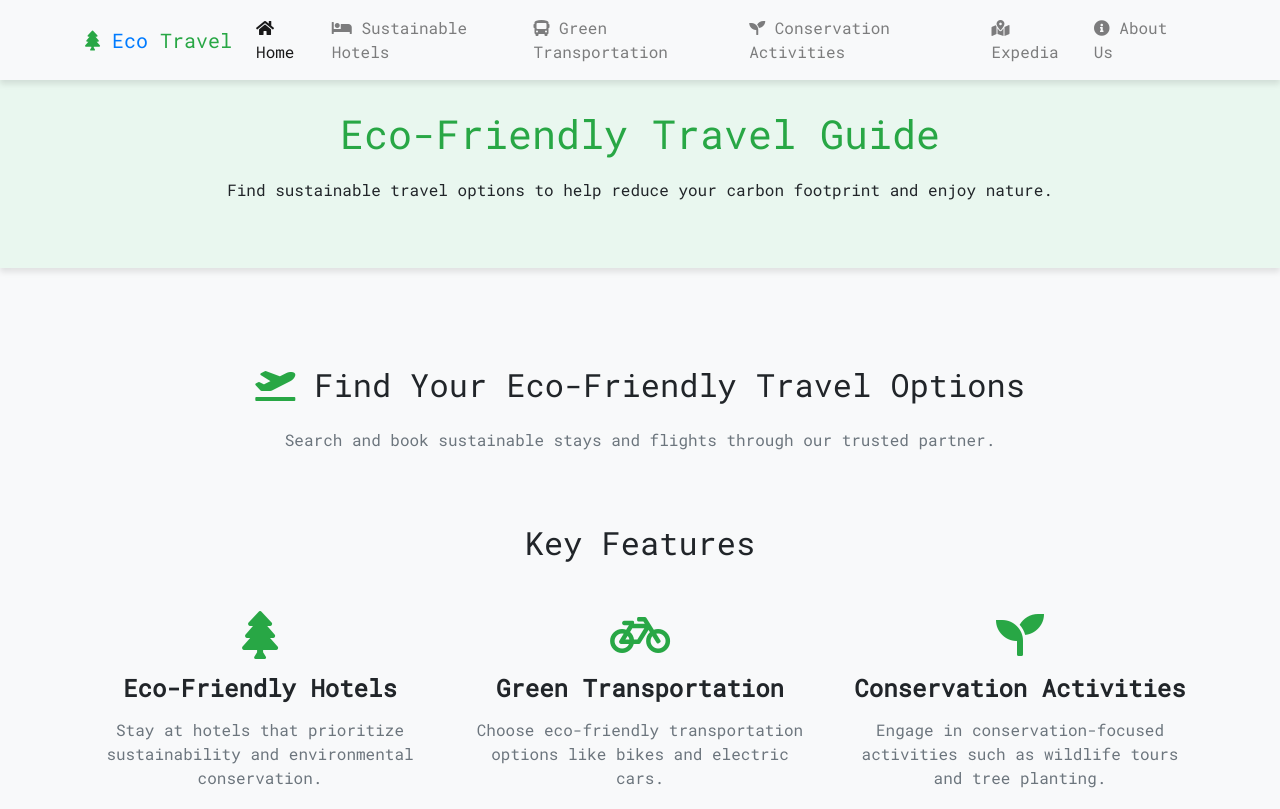
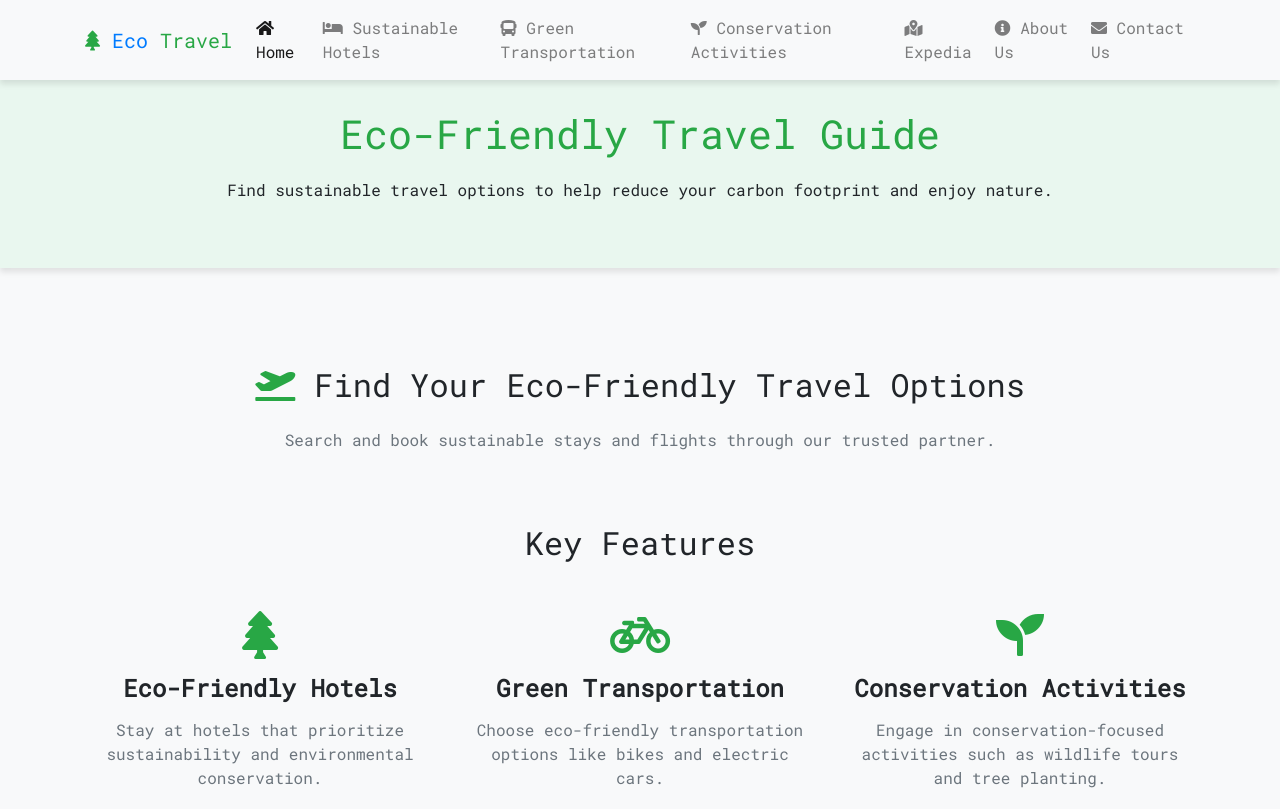
Before and after one commit to tholumuzikhuboni/eco-friendly-travel-guide, a plain HTML site: page index.html in a window 1280 px wide. Shown: the top 809 px of the page. Drawn offline with nearby package versions, Linux system fonts and the light colour scheme; a script that the page names is missing.

Commit message:
Update index.html

```diff
--- a/index.html
+++ b/index.html
@@ -157,6 +157,9 @@
                         </li>
                         <li class="nav-item">
                             <a class="nav-link" href="/about"><i class="fas fa-info-circle"></i> About Us</a>
+                        </li>
+                        <li class="nav-item">
+                            <a class="nav-link" href="/contact"><i class="fas fa-envelope"></i> Contact Us</a>
                         </li>
                     </ul>
                 </div>
```
